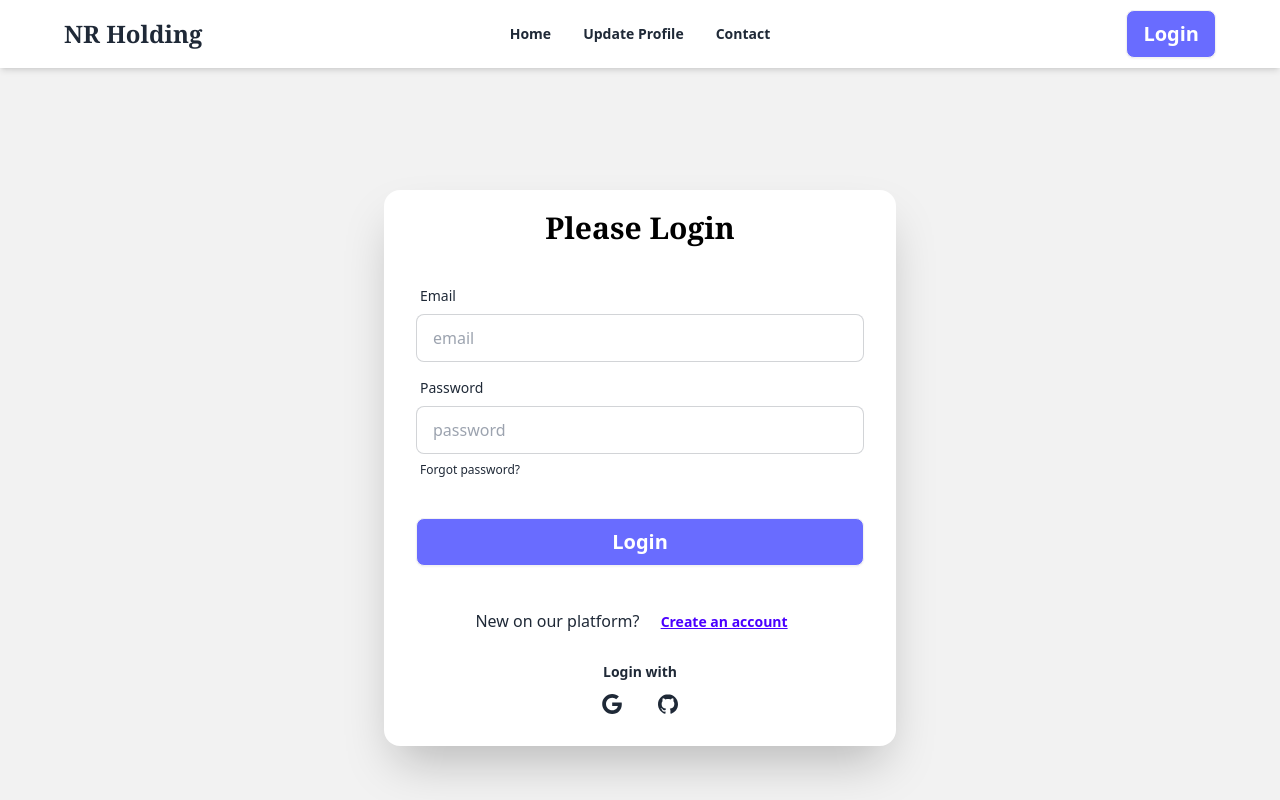
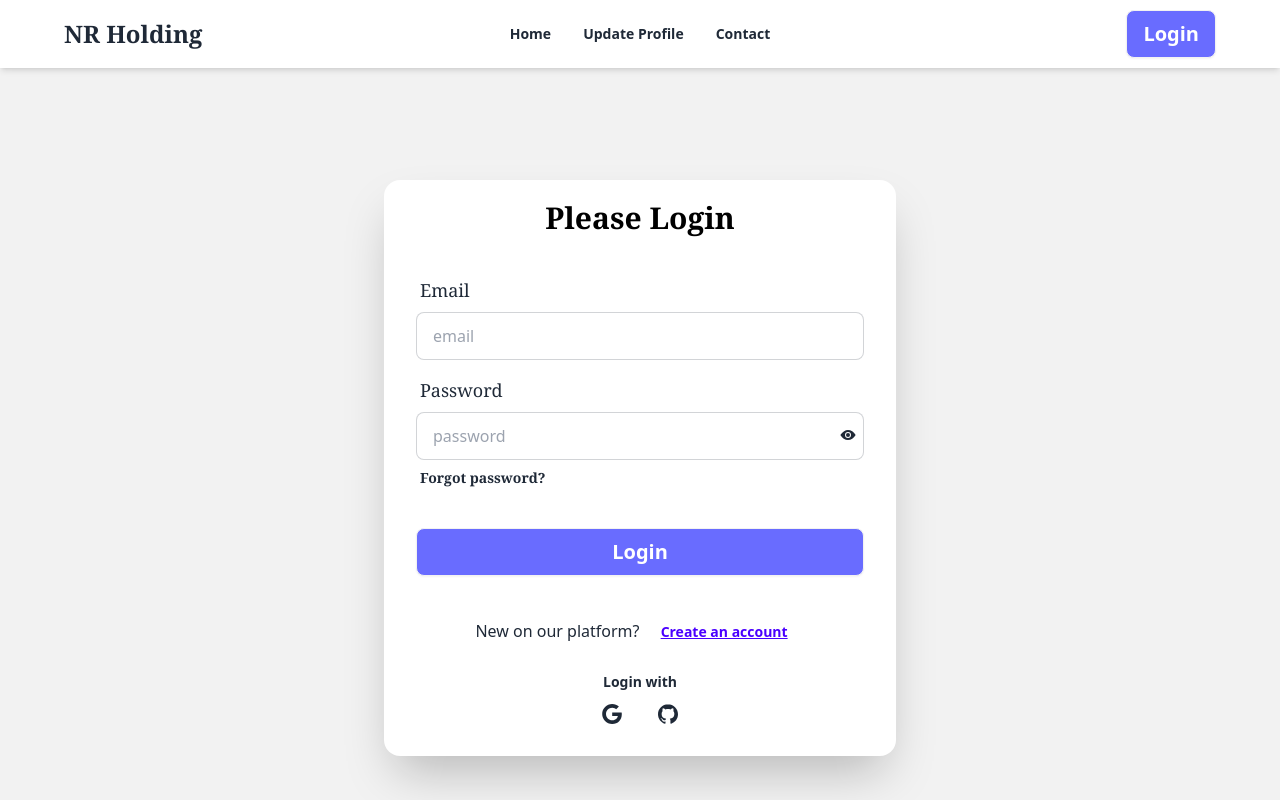
Before and after one commit to Rasel9360/assignment-9-real-estate, a React (Vite) app: page /login in a window 1280 px wide. Shown: the top 800 px of the page. Built offline with nearby package versions, Linux system fonts and the light colour scheme; no server answers.

Commit message:
password show hide function added

```diff
--- a/src/Pages/Contact/Contact.jsx
+++ b/src/Pages/Contact/Contact.jsx
@@ -1,6 +1,11 @@
+import { Helmet } from "react-helmet-async";
+
 const Contact = () => {
     return (
         <div className="my-10 w-11/12 mx-auto">
+            <Helmet>
+                <title>Contact</title>
+            </Helmet>
             <section className="py-6 shadow-lg rounded-lg">
                 <div className="grid max-w-6xl grid-cols-1 px-6 mx-auto lg:px-8 md:grid-cols-2 md:divide-x-2">
                     <div className="py-6 md:py-0 md:px-6">
--- a/src/Pages/Login/Login.jsx
+++ b/src/Pages/Login/Login.jsx
@@ -1,13 +1,15 @@
-import { useContext } from "react";
+import { useContext, useState } from "react";
 import { Link, useLocation, useNavigate } from "react-router-dom";
 import { AuthContext } from "../../AuthProvider/AuthProvider";
 import { toast } from 'react-toastify';
 import { Helmet } from "react-helmet-async";
+import { IoEye, IoEyeOff } from "react-icons/io5";
 
 
 
 const Login = () => {
     const { loginUser, gitHubLogin, googleLogin } = useContext(AuthContext);
+    const [showPassword, setShowPassword] = useState(false)
 
     const location = useLocation();
     const navigate = useNavigate();
@@ -65,17 +67,27 @@ const Login = () => {
                 <form onSubmit={handleLogin} className="card-body">
                     <div className="form-control">
                         <label className="label">
-                            <span className="label-text">Email</span>
+                            <span className="label-text text-lg font-serif">Email</span>
                         </label>
                         <input type="email" name="email" placeholder="email" className="input input-bordered" required />
                     </div>
                     <div className="form-control">
                         <label className="label">
-                            <span className="label-text">Password</span>
+                            <span className="label-text text-lg font-serif">Password</span>
                         </label>
-                        <input type="password" name="password" placeholder="password" className="input input-bordered" required />
+                        <div className=" relative">
+                            <input
+                                type={showPassword ? "text" : "password"}
+                                name="password"
+                                placeholder="password"
+                                className="input input-bordered w-full"
+                                required />
+                            <span className="absolute bottom-[35%] right-2" onClick={() => setShowPassword(!showPassword)}>
+                                {showPassword ? <IoEyeOff></IoEyeOff> : <IoEye />}
+                            </span>
+                        </div>
                         <label className="label">
-                            <a href="#" className="label-text-alt link link-hover">Forgot password?</a>
+                            <a href="#" className="label-text-alt link link-hover text-sm font-bold font-serif">Forgot password?</a>
                         </label>
                     </div>
                     <div className="form-control mt-6">
--- a/src/Pages/Register/Register.jsx
+++ b/src/Pages/Register/Register.jsx
@@ -67,25 +67,25 @@ const Register = () => {
                 <form onSubmit={handleSignUp} className="card-body">
                     <div className="form-control">
                         <label className="label">
-                            <span className="label-text">Name</span>
+                            <span className="label-text text-lg font-serif">Name</span>
                         </label>
                         <input type="text" name="name" placeholder="Enter Your Name" className="input input-bordered" required />
                     </div>
                     <div className="form-control">
                         <label className="label">
-                            <span className="label-text">Email</span>
+                            <span className="label-text text-lg font-serif">Email</span>
                         </label>
                         <input type="email" name="email" placeholder="Email Address" className="input input-bordered" required />
                     </div>
                     <div className="form-control">
                         <label className="label">
-                            <span className="label-text">Photo URL</span>
+                            <span className="label-text text-lg font-serif">Photo URL</span>
                         </label>
                         <input type="text" name="photo" placeholder="Photo URL" className="input input-bordered" required />
                     </div>
                     <div className="form-control">
                         <label className="label">
-                            <span className="label-text">Password</span>
+                            <span className="label-text text-lg font-serif">Password</span>
                         </label>
                         <input type="password" name="password" placeholder="Password" className="input input-bordered" required />
                     </div>
--- a/src/Pages/UpdateProfile/UpdateProfile.jsx
+++ b/src/Pages/UpdateProfile/UpdateProfile.jsx
@@ -3,6 +3,7 @@ import { AuthContext } from "../../AuthProvider/AuthProvider";
 import { updateProfile } from "firebase/auth";
 import auth from "../../firebase/firebase.config";
 import { toast } from "react-toastify";
+import { Helmet } from "react-helmet-async";
 
 const UpdateProfile = () => {
     const { user } = useContext(AuthContext)
@@ -28,6 +29,9 @@ const UpdateProfile = () => {
 
     return (
         <div className="min-h-screen flex justify-center items-center bg-base-200">
+            <Helmet>
+                <title>Update Profile</title>
+            </Helmet>
             <div className="lg:flex justify-center gap-10 items-center">
                 <div className="flex lg:min-w-[512px] lg:min-h-[376px] flex-col justify-center p-6 shadow-xl rounded-xl sm:px-12 bg-base-100  dark:text-gray-800">
                     <img src={user.photoURL} alt="" className="w-32 border-2 h-32 mx-auto rounded-full dark:bg-gray-500 aspect-square" />
```
